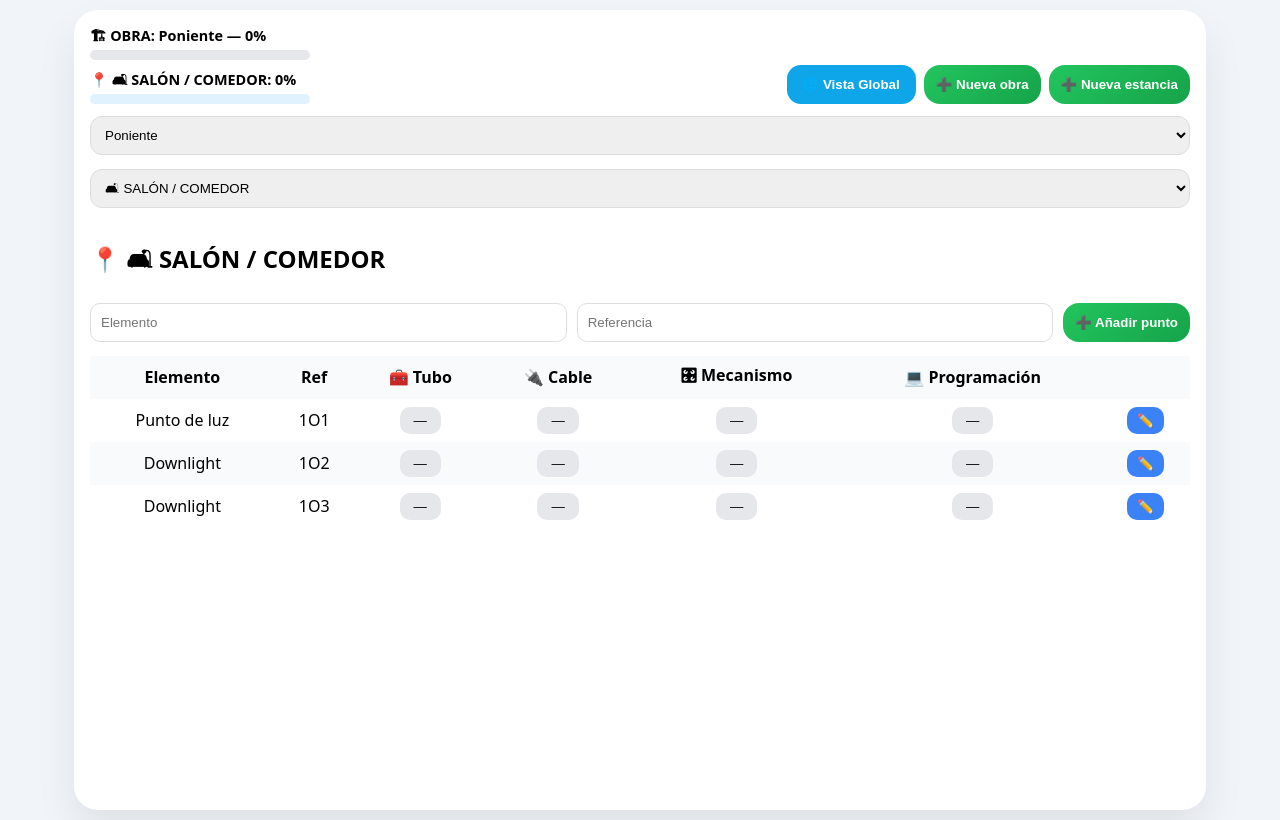
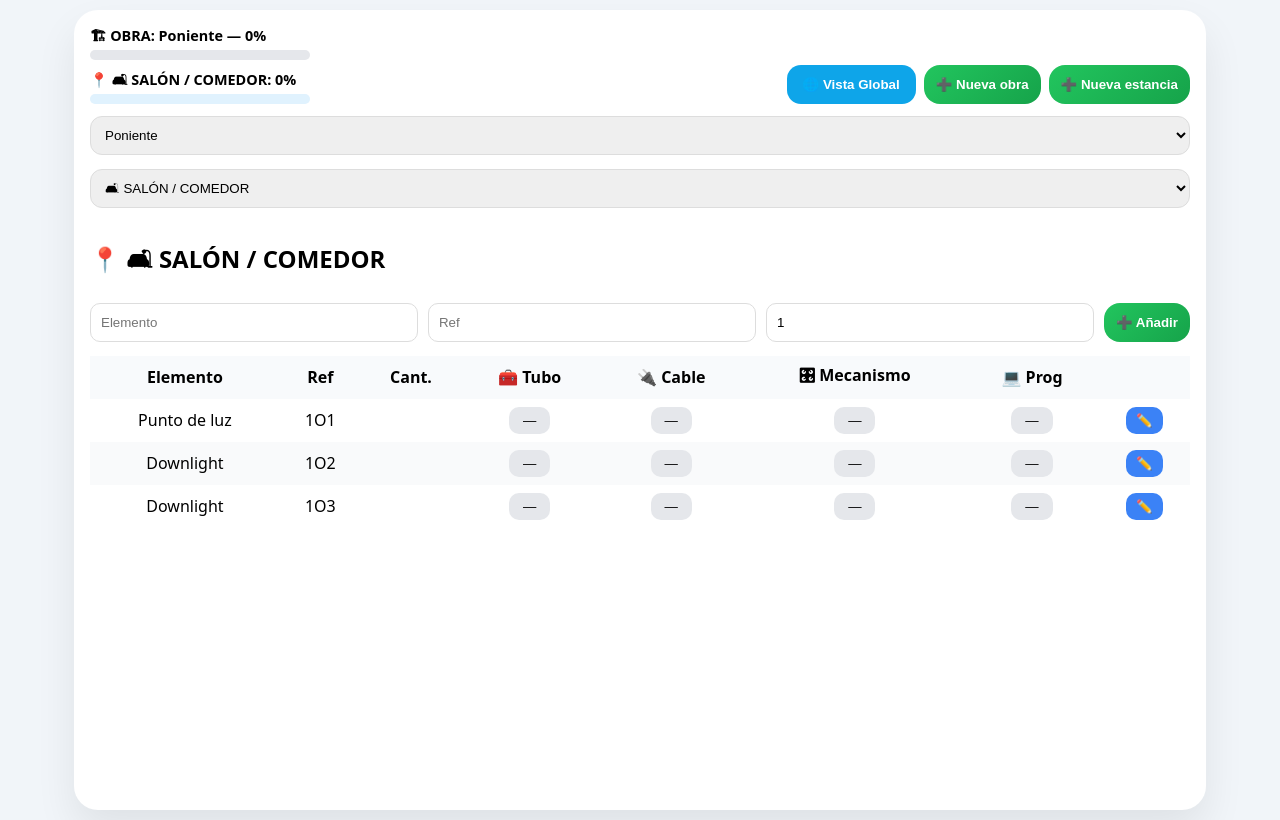
Before and after one commit to Rodricasares/control-obra-domotica, a React (Vite) app: page / in a window 1280 px wide. Built offline with nearby package versions, Linux system fonts and the light colour scheme.

Commit message:
table add number of element

```diff
--- a/src/components/TablaEstancia.jsx
+++ b/src/components/TablaEstancia.jsx
@@ -2,7 +2,7 @@ import { useState } from "react";
 
 export default function TablaEstancia({ estancia, estanciaKey, estancias, setEstancias, estadoGlobal, setEstadoGlobal }) {
 
-  const [nuevo, setNuevo] = useState({ el:"", ref:"" });
+  const [nuevo, setNuevo] = useState({ el:"", ref:"", qty:1 });
   const [edit, setEdit] = useState(null);
 
   const toggle = (ref, campo) => {
@@ -15,14 +15,14 @@ export default function TablaEstancia({ estancia, estanciaKey, estancias, setEst
   const add = () => {
     if (!nuevo.el || !nuevo.ref) return;
     const copia = {...estancias};
-    copia[estanciaKey].puntos.push([nuevo.el, nuevo.ref]);
+    copia[estanciaKey].puntos.push([nuevo.el, nuevo.ref, nuevo.qty]);
     setEstancias(copia);
-    setNuevo({ el:"", ref:"" });
+    setNuevo({ el:"", ref:"", qty:1 });
   };
 
   const save = (i) => {
     const copia = {...estancias};
-    copia[estanciaKey].puntos[i] = [edit.el, edit.ref];
+    copia[estanciaKey].puntos[i] = [edit.el, edit.ref, edit.qty];
     setEstancias(copia);
     setEdit(null);
   };
@@ -34,36 +34,29 @@ export default function TablaEstancia({ estancia, estanciaKey, estancias, setEst
       <div className="add-bar">
         <input placeholder="Elemento" value={nuevo.el}
           onChange={e=>setNuevo({...nuevo,el:e.target.value})}/>
-        <input placeholder="Referencia" value={nuevo.ref}
+        <input placeholder="Ref" value={nuevo.ref}
           onChange={e=>setNuevo({...nuevo,ref:e.target.value})}/>
-        <button className="btn-add" onClick={add}>➕ Añadir punto</button>
+        <input type="number" min="1" value={nuevo.qty}
+          onChange={e=>setNuevo({...nuevo,qty:parseInt(e.target.value)})}/>
+        <button className="btn-add" onClick={add}>➕ Añadir</button>
       </div>
 
       <table>
         <thead>
           <tr>
-            <th>Elemento</th>
-            <th>Ref</th>
-            <th>🧰 Tubo</th>
-            <th>🔌 Cable</th>
-            <th>🎛 Mecanismo</th>
-            <th>💻 Programación</th>
-            <th></th>
+            <th>Elemento</th><th>Ref</th><th>Cant.</th>
+            <th>🧰 Tubo</th><th>🔌 Cable</th><th>🎛 Mecanismo</th><th>💻 Prog</th><th></th>
           </tr>
         </thead>
         <tbody>
-          {estancia.puntos.map(([el, ref], i) => (
+          {estancia.puntos.map(([el, ref, qty], i) => (
             <tr key={estanciaKey + ref}>
               <td data-label="Elemento">{edit?.i===i ? <input value={edit.el} onChange={e=>setEdit({...edit,el:e.target.value})}/> : el}</td>
               <td data-label="Ref">{edit?.i===i ? <input value={edit.ref} onChange={e=>setEdit({...edit,ref:e.target.value})}/> : ref}</td>
+              <td data-label="Cantidad">{edit?.i===i ? <input type="number" value={edit.qty} onChange={e=>setEdit({...edit,qty:parseInt(e.target.value)})}/> : qty}</td>
 
               {["tubo","cable","mecanismo","prog"].map(c => (
-                <td key={c} data-label={
-                  c==="tubo"?"🧰 Tubo":
-                  c==="cable"?"🔌 Cable":
-                  c==="mecanismo"?"🎛 Mecanismo":
-                  "💻 Programación"
-                }>
+                <td key={c} data-label={c}>
                   <button className={estadoGlobal[ref]?.[c] ? "ok" : "pendiente"} onClick={() => toggle(ref, c)}>
                     {estadoGlobal[ref]?.[c] ? "✔" : "—"}
                   </button>
@@ -73,7 +66,7 @@ export default function TablaEstancia({ estancia, estanciaKey, estancias, setEst
               <td data-label="Editar">
                 {edit?.i===i
                   ? <button className="btn-save" onClick={()=>save(i)}>💾</button>
-                  : <button className="btn-edit" onClick={()=>setEdit({i,el,ref})}>✏️</button>}
+                  : <button className="btn-edit" onClick={()=>setEdit({i,el,ref,qty})}>✏️</button>}
               </td>
             </tr>
           ))}
```
